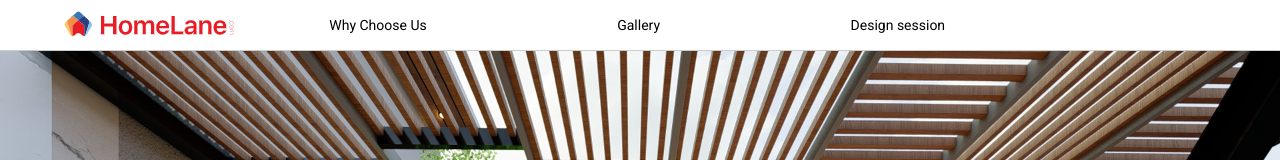
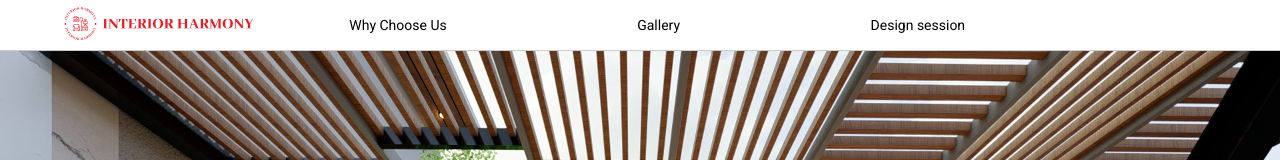
Before and after one commit to sarvesh-iyer/interior-designing-website-landing-page, a React (Vite) app: page / in a window 1280 px wide. Shown: the top 160 px of the page. Built offline with nearby package versions, Linux system fonts and the light colour scheme.

Commit message:
logo changed and name changed to interior harmony

```diff
--- a/src/assets/styles/style.css
+++ b/src/assets/styles/style.css
@@ -136,6 +136,9 @@
 .logo{
 	display: flex;
 	align-items: center;
+}
+.logo-img{
+	width: 190px;
 }
 .hamburger-menu {
 	display: none;
--- a/src/components/Footer.jsx
+++ b/src/components/Footer.jsx
@@ -6,7 +6,7 @@
     return (
         <div className="footer-wrapper">
             <span className="span-text copyright-text">
-                Copyright © Homevista Decor and Furnishings Private Limited. All rights reserved.
+                Copyright © Interior Harmony.
             </span>
             <div className="contact-info">
                 <div className="contact-info mail-wrapper" style={{marginRight: '30px'}}>
--- a/src/components/Navbar.jsx
+++ b/src/components/Navbar.jsx
@@ -1,5 +1,5 @@
 import { useEffect, useState } from 'react'
-import Logo from '../assets/images/logo/logo.png'
+import Logo from '../assets/images/logo/logo.svg'
 import HamburgerMenuIcon from '../assets/images/general/hamburger-menu.png'
 import { menuItems } from '../data/navMenuItemList'
 
@@ -30,7 +30,7 @@
                     <img src={HamburgerMenuIcon} alt="" />
                 </div>
                 <a href="#hero">
-                    <img src={Logo} alt="" />
+                    <img className="logo-img" src={Logo} alt="" />
                 </a>
                 {showDrpDownMenu && (
                     <span className="hamburger-menu close-icon" onClick={handleMenuOpen}>
```
Also changed, not shown: src/assets/images/logo/logo.svg (added), src/assets/images/logo/logo1.png (renamed from src/assets/images/logo/logo.png).
